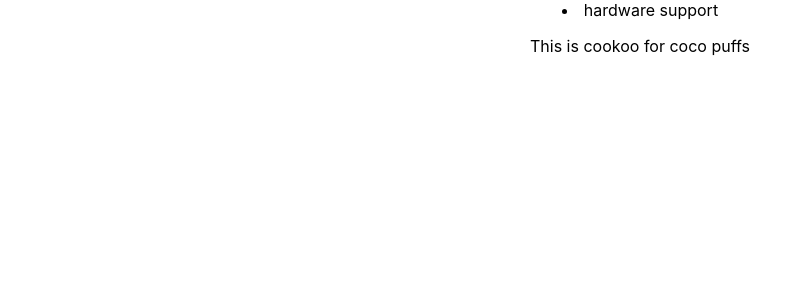
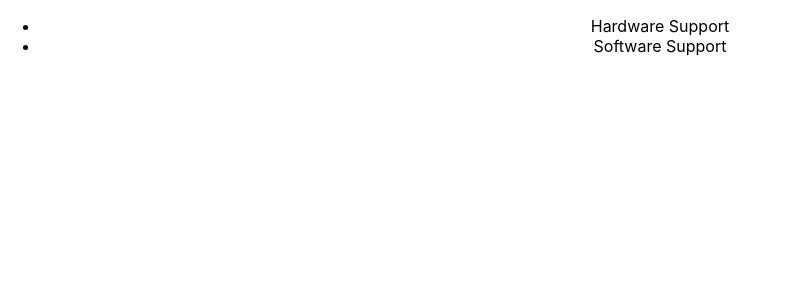
Before and after one commit to josuemartinezlinkedin/go-react-real-time, a React (Create React App) app: page / in a window 1280 px wide. Shown: the top 300 px of the page, without its empty margins (0-789 px from the left). Built offline with nearby package versions, Linux system fonts and the light colour scheme.

Commit message:
ChannelList parent Component to Channel child component

```diff
--- a/src/App.js
+++ b/src/App.js
@@ -1,13 +1,13 @@
 import logo from './logo.svg';
 import './App.css';
-import Channel from './Components';
+import ChannelList from './Components';
 
 function App() {
   return (
     <div className="App">
       <header className="App-header">
       </header>
-        <Channel name="hardware support" crazy="cookoo for coco puffs"/>
+        <ChannelList />
     </div>
   );
 }
--- a/src/Components/Channel/channel.component.jsx
+++ b/src/Components/Channel/channel.component.jsx
@@ -27,13 +27,13 @@
 //above is class way, long time ago now just use functional components
 // and no need to import React anymore but you can if you want
 import React from 'react'
+
 const Channel = (props) => {
 return (
     <>
     <li onClick={()=> {console.log('I was clicked')}}>
         {props.name}
     </li>
-    <p>This is {props.crazy}</p>
     </>
 )
 }
--- /dev/null
+++ b/src/Components/ChannelList/channel-list.component.jsx
@@ -0,0 +1,24 @@
+import React from 'react'
+import Channel from '../Channel/channel.component'
+
+const ChannelList = () => {
+  let channels = [
+    {name:'Hardware Support'},
+    {name:'Software Support'}
+  ]
+
+
+  let channelComponents = channels.map( (channelInList) => {
+  return ( <Channel key={channelInList.name} name={channelInList.name} />
+  )}
+  )
+  return (
+    <>
+    <ul>
+      {channelComponents}
+    </ul>
+    </>
+  )
+}
+
+export default ChannelList
--- a/src/Components/index.js
+++ b/src/Components/index.js
@@ -1,3 +1,3 @@
-import Channel from "./Channel/channel.component";
+import ChannelList from "./ChannelList/channel-list.component"
 
-export default Channel
+export default ChannelList
```
Also changed, not shown: src/Components/ChannelList/channel-list.styles.css (added), 1 other file (tests, documents, lock files or other folders).
